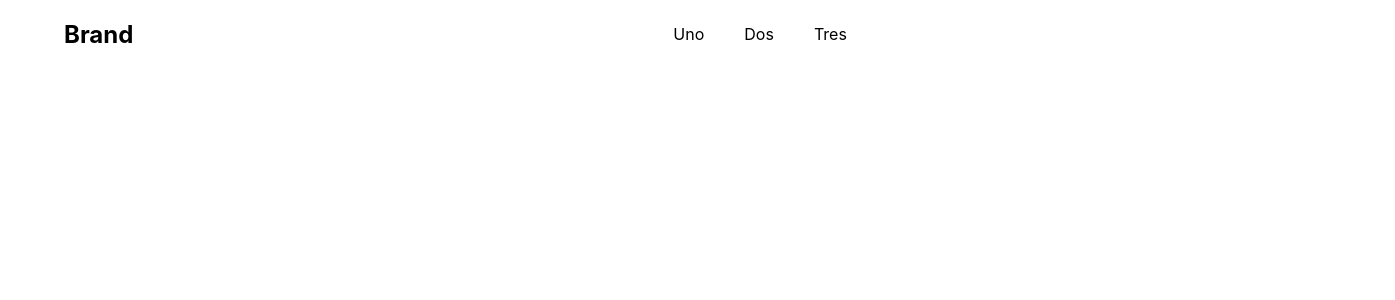
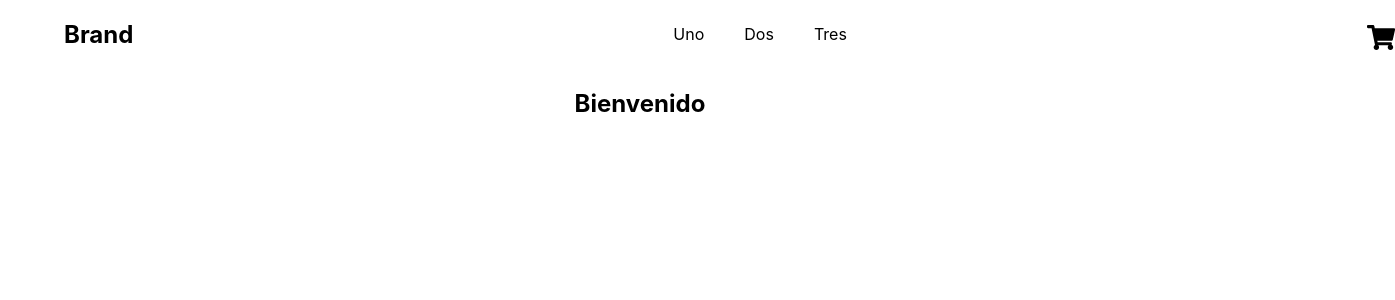
Before and after one commit to lanattigabriel/lanatti-react, a React (Create React App) app: page / in a window 1280 px wide. Shown: the top 300 px of the page, 1395 px wide, since content can reach past the window. Built offline with nearby package versions, Linux system fonts and the light colour scheme.

Commit message:
desafio clase componentes 1

```diff
--- a/package.json
+++ b/package.json
@@ -3,6 +3,9 @@
   "version": "0.1.0",
   "private": true,
   "dependencies": {
+    "@fortawesome/fontawesome-svg-core": "^1.2.36",
+    "@fortawesome/free-solid-svg-icons": "^5.15.4",
+    "@fortawesome/react-fontawesome": "^0.1.16",
     "@testing-library/jest-dom": "5.15.0",
     "@testing-library/react": "11.2.7",
     "@testing-library/user-event": "12.8.3",
--- a/src/App.js
+++ b/src/App.js
@@ -1,10 +1,17 @@
 import './App.css';
-import NavBar from './components/NavBar';
+import NavBar from './components/NavBar/NavBar/NavBar';
+import ItemListContainer from './components/NavBar/ItemListContainer/ItemListContainer';
+// Font Awesome Cart
+import { FontAwesomeIcon } from '@fortawesome/react-fontawesome'
+import { faShoppingCart } from '@fortawesome/free-solid-svg-icons'
 
 function App() {
   return (
     <div className="App">
-      <NavBar/>
+      <NavBar>
+      <FontAwesomeIcon icon={faShoppingCart} className="cart" />
+      </NavBar>
+      <ItemListContainer greeting="Bienvenido" />
     </div>
   );
 }
--- /dev/null
+++ b/src/components/NavBar/ItemListContainer/ItemListContainer.jsx
@@ -0,0 +1,12 @@
+import React from 'react';
+
+
+const ItemListContainer = (props) => {
+    return(
+        <section className="itemListContainer">
+            <h1>{props.greeting}</h1>
+        </section>
+    )
+}
+
+export default ItemListContainer;
--- /dev/null
+++ b/src/components/NavBar/ItemListContainer/ItemListContainer.scss
@@ -0,0 +1,3 @@
+.itemListContainer{
+
+}
--- a/src/components/EstilosNavBar.scss
+++ b/src/components/NavBar/NavBar/EstilosNavBar.scss
@@ -18,6 +18,12 @@
     }
 }
 
+.cart{
+    font-size: 25px;
+    margin-left: 500px;
+    margin-top: 25px;
+}
+
 .nav__li:hover{
     text-decoration: underline;
 }
--- a/src/components/NavBar.jsx
+++ b/src/components/NavBar/NavBar/NavBar.jsx
@@ -1,6 +1,8 @@
 import React from 'react';
-import './EstilosNavBar.scss'
-function NavBar() {
+import './EstilosNavBar.scss';
+
+
+function NavBar({children}) {
     return(
         <nav className="nav">
             <div className="logo">
@@ -17,6 +19,7 @@
                     <a className="nav__a" href="/">Tres</a>
                 </li>
             </ul>
+        {children}
         </nav>
     )
 }
```
Also changed, not shown: 1 other file (tests, documents, lock files or other folders).
